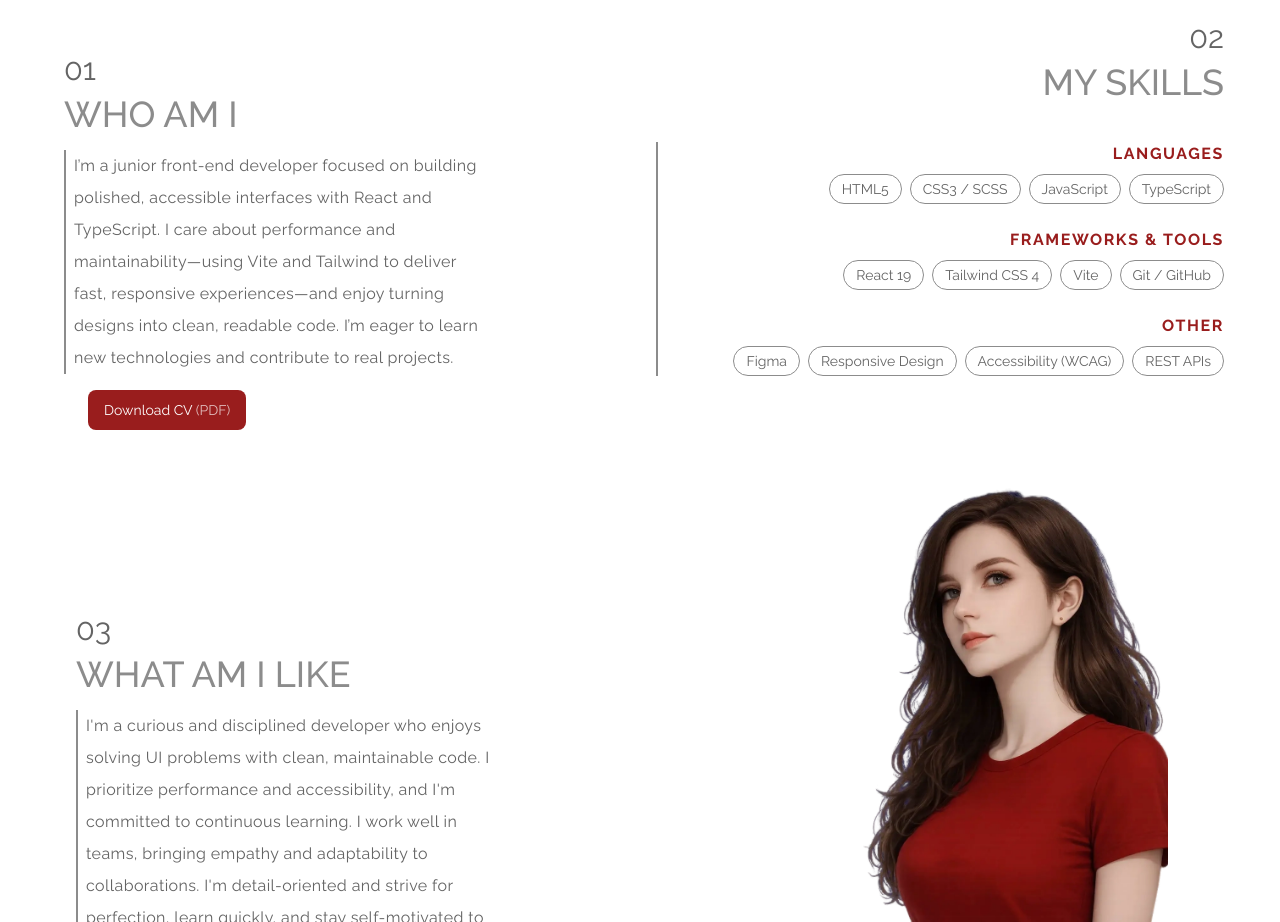
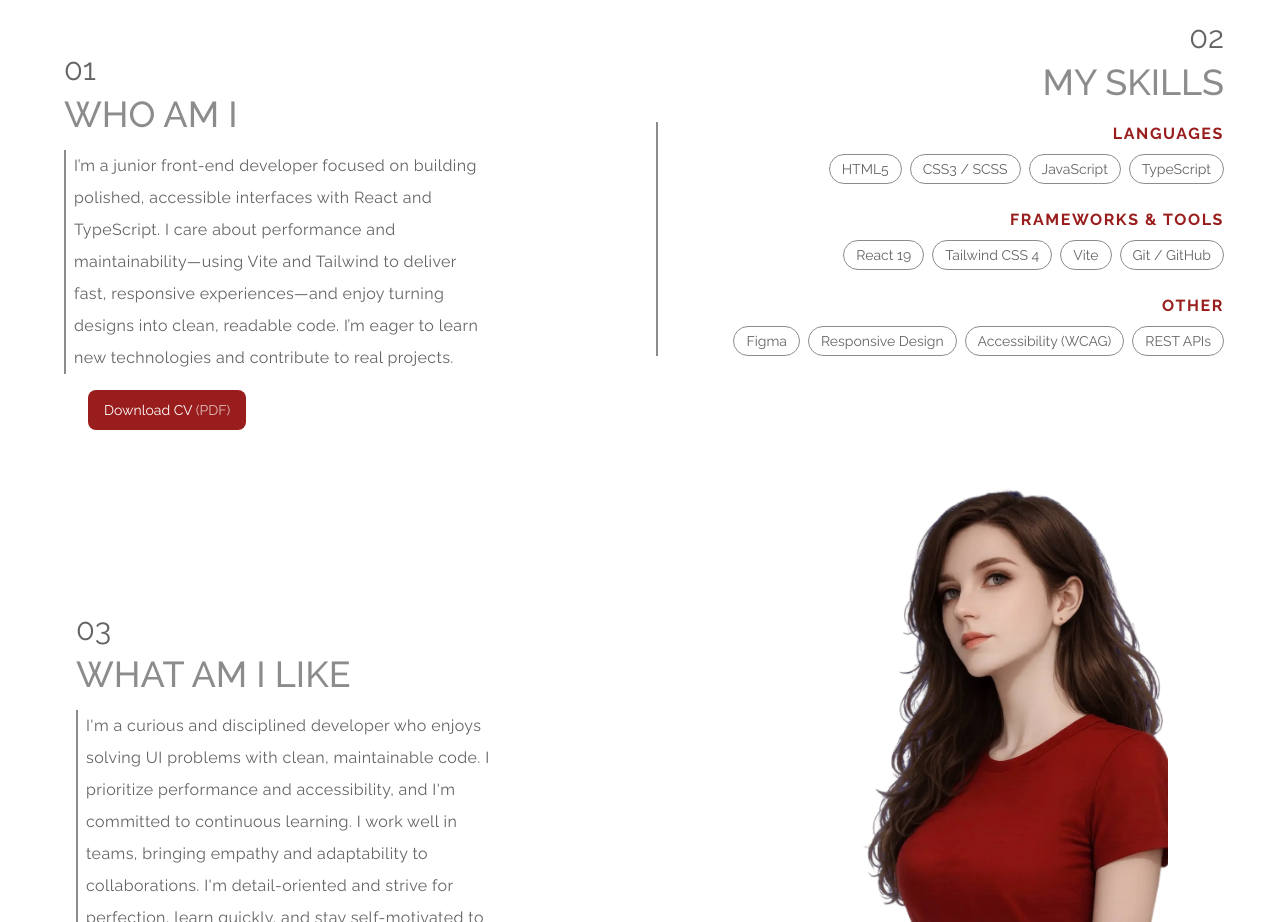
Before and after one commit to bavayra/Portfolio, a React (Vite) app: page / in a window 1280 px wide. Shown: the part 1340-2262 px from the top of the page. Built offline with nearby package versions, Linux system fonts and the light colour scheme.

Commit message:
style(Skills-600): decreased mt for the skillsgroup

```diff
--- a/src/sections/Skills.tsx
+++ b/src/sections/Skills.tsx
@@ -34,7 +34,7 @@ const Skills = () => {
           MY SKILLS
         </h3>
       </div>
-      <div className="flex flex-col gap-4 phone-lg:gap-y-6 mt-4 tablet-sm:mt-10 border-l-2 border-grey-2 pl-3">
+      <div className="flex flex-col gap-4 phone-lg:gap-y-6 mt-4 tablet-sm:mt-5 border-l-2 border-grey-2 pl-3">
         {skillGroups.map((group) => (
           <div key={group.label}>
             <h4 className="mb-2 text-base font-bold uppercase tracking-widest text-accent-red desktop-sm:text-right desktop-sm:mr-10">
```
